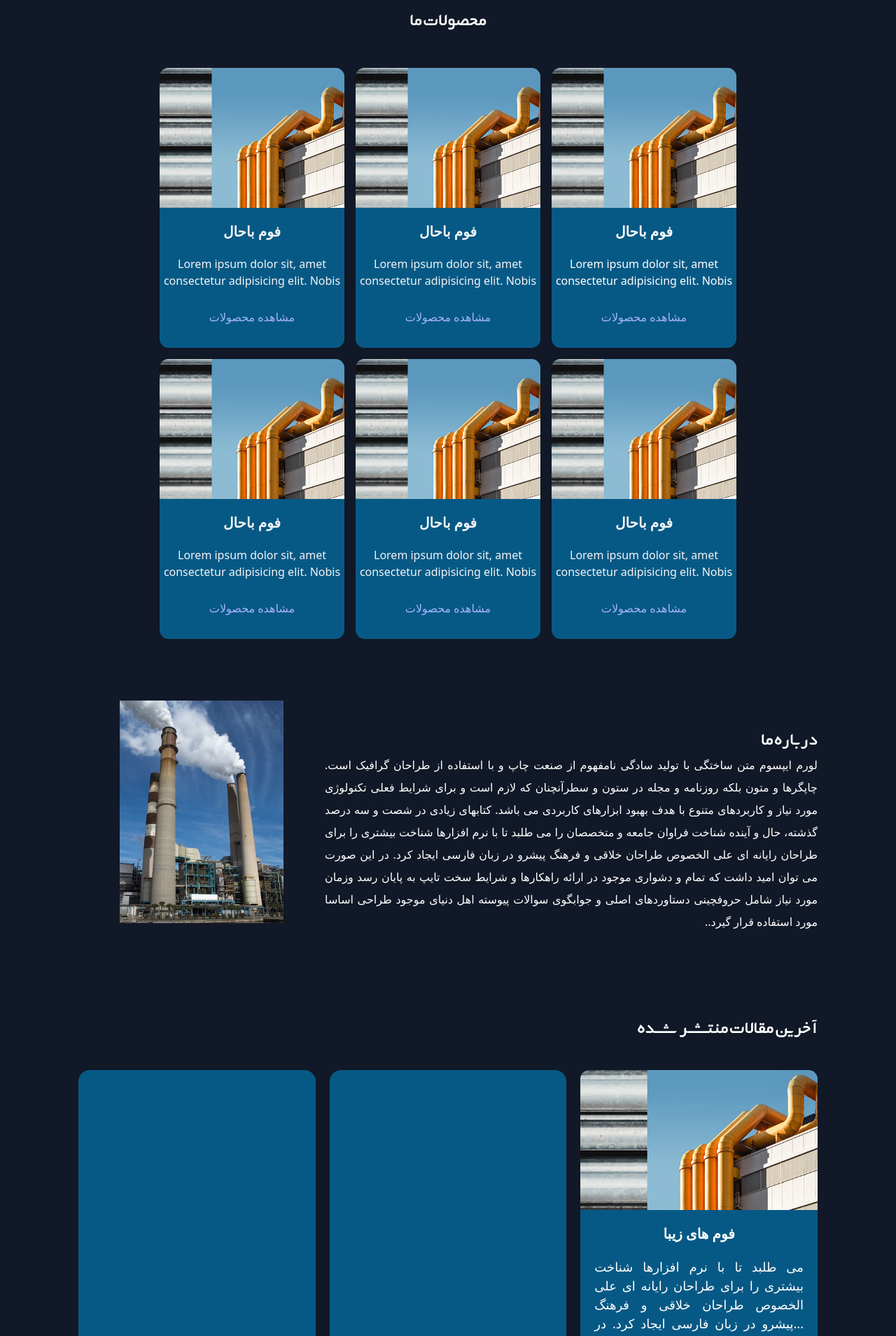
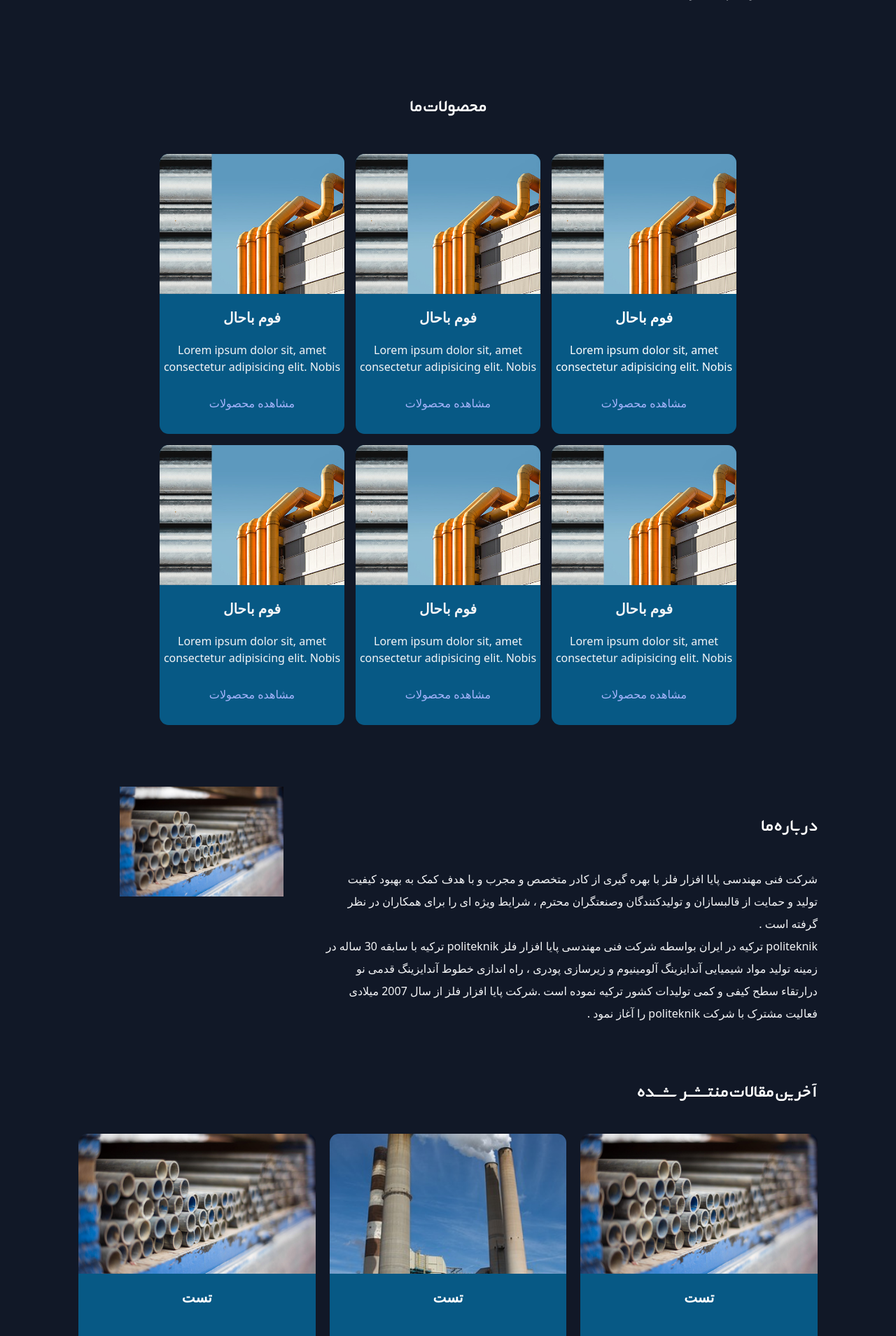
Before and after one commit to Nima-Hmz/WebProductPortal, a Django app: page / in a window 1280 px wide. Shown: the part 851-2760 px from the top of the page at 70% size. Run offline with Django 5.2, Linux system fonts and the light colour scheme; data comes from the database, SQL or seed files in the repository; both versions use the stored data as it was after the commit; style sheets or scripts are compiled from the project's sources; some libraries are stand-ins or nearby versions.

Commit message:
index fixed

```diff
--- a/home/admin.py
+++ b/home/admin.py
@@ -1,5 +1,5 @@
 from django.contrib import admin
-from .models import FirstTitle, ContactUs, AboutUs, Updating
+from .models import FirstTitle, ContactUs, AboutUs, Updating, IndexSwiper
 
 # Register your models here.
 
@@ -9,3 +9,4 @@ admin.site.register(FirstTitle)
 admin.site.register(ContactUs)
 admin.site.register(AboutUs)
 admin.site.register(Updating)
+admin.site.register(IndexSwiper)
--- a/home/context_processors.py
+++ b/home/context_processors.py
@@ -1,16 +1,18 @@
 from .models import ContactUs
 from .template_manager import language_switcher
-from .models import AboutUs
+from .models import AboutUs, FirstTitle
 
 def current_language(request):
 
     contactus = ContactUs.objects.first()
     aboutus = AboutUs.objects.first()
+    first_title = FirstTitle.objects.first()
     output = {}
     output.update(language_switcher(contactus, "contact"))
     output.update(language_switcher(aboutus, "about"))
     output['contact_phone'] = contactus.phone_number
     output['contact_email'] = contactus.email
     output['contact_location'] = contactus.location
+    output['web_title'] = first_title.fa_title
 
     return output
--- a/home/templates/home/index.html
+++ b/home/templates/home/index.html
@@ -7,15 +7,15 @@
             <div class="swiper-wrapper">
                 <!-- اسلاید‌ها -->
                 <div class="swiper-slide flex items-center justify-center  h-auto">
-                    <img src="{% static '/dist/was_ngo_main_co-Z6fY6hko.jpg' %}" alt="اسلاید 1"
+                    <img src="{{ index_swiper.image1.url }}" alt="اسلاید 1"
                         class="w-full  h-auto md:h-64 object-cover">
                 </div>
                 <div class="swiper-slide flex items-center justify-center  h-auto md:h-64">
-                    <img src="https://via.placeholder.com/1920x1080?text=اسلاید+2" alt="اسلاید 2"
+                    <img src="{{ index_swiper.image2.url }}" alt="اسلاید 2"
                         class="w-full  h-auto md:h-64 object-cover">
                 </div>
                 <div class="swiper-slide flex items-center justify-center  h-auto md:h-64">
-                    <img src="https://via.placeholder.com/1920x1080?text=اسلاید+3" alt="اسلاید 3"
+                    <img src="{{ index_swiper.image3.url }}" alt="اسلاید 3"
                         class="w-full  h-auto md:h-64 object-cover">
                 </div>
             </div>
@@ -24,33 +24,17 @@
         <!--    start about-->
         <div class="mt-10 flex flex-col md:flex-row">
             <div class="flex flex-col w-full md:w-7/12 ">
-                <h1 class="text-5xl font-extrabold font-yekanTittr text-white text-center md:text-right">فوم گستر تهران
+                <h1 class="text-5xl font-extrabold font-yekanTittr text-white text-center md:text-right">{{ index_title }}
                 </h1>
                 <p class="font-yekanMatn text-justify text-white pt-6 leading-9">
-                    لورم ایپسوم متن ساختگی با تولید سادگی نامفهوم از صنعت چاپ و با استفاده از طراحان گرافیک است. چاپگرها
-                    و
-                    متون
-                    بلکه روزنامه و مجله در ستون و سطرآنچنان که لازم است و برای شرایط فعلی تکنولوژی مورد نیاز و کاربردهای
-                    متنوع با
-                    هدف بهبود ابزارهای کاربردی می باشد. کتابهای زیادی در شصت و سه درصد گذشته، حال و آینده شناخت فراوان
-                    جامعه
-                    و
-                    متخصصان را می طلبد تا با نرم افزارها شناخت بیشتری را برای طراحان رایانه ای علی الخصوص طراحان خلاقی و
-                    فرهنگ
-                    پیشرو در زبان فارسی ایجاد کرد. در این صورت می توان امید داشت که تمام و دشواری موجود در ارائه
-                    راهکارها و
-                    شرایط
-                    سخت تایپ به پایان رسد وزمان مورد نیاز شامل حروفچینی دستاوردهای اصلی و جوابگوی سوالات پیوسته اهل
-                    دنیای
-                    موجود
-                    طراحی اساسا مورد استفاده قرار گیرد.
+                    {{ index_description|safe }}
                 </p>
             </div>
             <div class="w-full md:w-5/12 ">
                 <div class="w-full relative">
                     <img class="absolute w-full md:w-6/12 md:right-1/2 top-9 img-number1"
-                        src="{% static '/dist/power815799640-RBisT4c-.png' %}" alt="">
-                    <img class="absolute w-8/12 md:w-4/12 md:right-1/3 top-20 " src="{% static '/dist/paya-3-resize-Yg2vScDv.jpg' %}"
+                        src="{{index_image2.url}}" alt="">
+                    <img class="absolute w-8/12 md:w-4/12 md:right-1/3 top-20 " src="{{ index_image1.url }}"
                         alt="">
                 </div>
             </div>
@@ -159,21 +143,12 @@
             <div class=" text-right mt-10 w-full md:w-8/12">
                 <p
                     class="text-3xl md:mt-0 md:pt-0 mb-10 md:mb-0 font-yekanTittr dark:text-white text-white  font-bold text-center md:text-right">
-                    درباره ما</p>
-                <p class=" text-justify text-white mb-10 leading-8"> لورم ایپسوم متن ساختگی با تولید سادگی نامفهوم از
-                    صنعت چاپ و
-                    با
-                    استفاده از
-                    طراحان گرافیک است. چاپگرها و متون بلکه روزنامه و مجله در ستون و سطرآنچنان که لازم است و برای شرایط
-                    فعلی تکنولوژی مورد نیاز و کاربردهای متنوع با هدف بهبود ابزارهای کاربردی می باشد. کتابهای زیادی در
-                    شصت و سه درصد گذشته، حال و آینده شناخت فراوان جامعه و متخصصان را می طلبد تا با نرم افزارها شناخت
-                    بیشتری را برای طراحان رایانه ای علی الخصوص طراحان خلاقی و فرهنگ پیشرو در زبان فارسی ایجاد کرد. در
-                    این صورت می توان امید داشت که تمام و دشواری موجود در ارائه راهکارها و شرایط سخت تایپ به پایان رسد
-                    وزمان مورد نیاز شامل حروفچینی دستاوردهای اصلی و جوابگوی سوالات پیوسته اهل دنیای موجود طراحی اساسا
-                    مورد استفاده قرار گیرد..</p>
+                    {{ aboutus_title }}</p>
+                <p class=" text-justify text-white mb-10 leading-8">
+                    {{ about_description|safe }}</p>
             </div>
             <div class="photo w-full md:w-4/12 ">
-                <img class="w-8/12 mx-auto" src="{% static '/dist/power815799640-RBisT4c-.png' %}" alt="">
+                <img class="w-8/12 mx-auto" src="{{ about_image.url }}" alt="">
             </div>
         </div>
         <!-- end about us -->
@@ -187,28 +162,65 @@
             <div class="swiper-wrapper">
                 <div class="swiper-slide flex flex-col align-top bg-orange-600 dark:bg-sky-800">
                     <div class="blog-img">
-                        <img class="" src="{% static '/dist/paya-3-resize-Yg2vScDv.jpg' %}" alt="">
+                        <img class="" src="{{ article_image1.url }}" alt="">
                     </div>
                     <div class=" px-5">
-                        <p class="my-5 text-xl text-white font-bold">فوم های زیبا</p>
+                        <p class="my-5 text-xl text-white font-bold">{{ article_title1 }}</p>
                         <p class="text-justify text-white mb-10">
-                            می طلبد تا با نرم افزارها شناخت بیشتری را برای طراحان رایانه ای علی الخصوص طراحان
-                            خلاقی و فرهنگ
-                            ...پیشرو در زبان فارسی ایجاد کرد. در این صورت می توان و ر
+                            {{ article_description1|truncatewords:15|safe }}
                         </p>
-                        <a class="text-blue-300 " href="#">خواندن ادامه مقاله</a>
+                        <a class="text-blue-300 " href="{% url 'articles:article_detail' article_slug1 %}">خواندن ادامه مقاله</a>
                     </div>
                 </div>
-                <div class="swiper-slide  bg-orange-600 dark:bg-sky-800">
+                <div class="swiper-slide flex flex-col align-top bg-orange-600 dark:bg-sky-800">
+                    <div class="blog-img">
+                        <img class="" src="{{ article_image2.url }}" alt="">
+                    </div>
+                    <div class=" px-5">
+                        <p class="my-5 text-xl text-white font-bold">{{ article_title2 }}</p>
+                        <p class="text-justify text-white mb-10">
+                            {{ article_description2|truncatewords:15|safe }}
+                        </p>
+                        <a class="text-blue-300 " href="{% url 'articles:article_detail' article_slug2 %}">خواندن ادامه مقاله</a>
+                    </div>
+                </div>
+                <div class="swiper-slide flex flex-col align-top bg-orange-600 dark:bg-sky-800">
+                    <div class="blog-img">
+                        <img class="" src="{{ article_image3.url }}" alt="">
+                    </div>
+                    <div class=" px-5">
+                        <p class="my-5 text-xl text-white font-bold">{{ article_title3 }}</p>
+                        <p class="text-justify text-white mb-10">
+                            {{ article_description3|truncatewords:15|safe }}
+                        </p>
+                        <a class="text-blue-300 " href="{% url 'articles:article_detail' article_slug3 %}">خواندن ادامه مقاله</a>
+                    </div>
 
                 </div>
-                <div class="swiper-slide  bg-orange-600 dark:bg-sky-800">
+                <div class="swiper-slide flex flex-col align-top bg-orange-600 dark:bg-sky-800">
+                    <div class="blog-img">
+                        <img class="" src="{{ article_image4.url }}" alt="">
+                    </div>
+                    <div class=" px-5">
+                        <p class="my-5 text-xl text-white font-bold">{{ article_title4 }}</p>
+                        <p class="text-justify text-white mb-10">
+                            {{ article_description4|truncatewords:15|safe }}
+                        </p>
+                        <a class="text-blue-300 " href="{% url 'articles:article_detail' article_slug4 %}">خواندن ادامه مقاله</a>
+                    </div>
 
                 </div>
-                <div class="swiper-slide  bg-orange-600 dark:bg-sky-800">
-
-                </div>
-                <div class="swiper-slide  bg-orange-600 dark:bg-sky-800">
+                <div class="swiper-slide flex flex-col align-top bg-orange-600 dark:bg-sky-800">
+                    <div class="blog-img">
+                        <img class="" src="{{ article_image5.url }}" alt="">
+                    </div>
+                    <div class=" px-5">
+                        <p class="my-5 text-xl text-white font-bold">{{ article_title5 }}</p>
+                        <p class="text-justify text-white mb-10">
+                            {{ article_description5|truncatewords:15|safe }}
+                        </p>
+                        <a class="text-blue-300 " href="{% url 'articles:article_detail' article_slug5 %}">خواندن ادامه مقاله</a>
+                    </div>
 
                 </div>
 
@@ -216,7 +228,9 @@
             <div class="swiper-pagination"></div>
         </div>
         <div class="button pt-5">
+            <a href="{% url 'articles:article_list' %}">
             <button class="dark:bg-sky-700 bg-orange-500 p-2 text-white rounded-md"> همه مقالات</button>
+            </a>
         </div>
         <!-- end blogs -->
 
--- a/home/views.py
+++ b/home/views.py
@@ -2,7 +2,7 @@ from django.shortcuts import render
 from django.views import View
 from products.models import Category
 from articles.models import Article
-from .models import FirstTitle, AboutUs
+from .models import FirstTitle, AboutUs, IndexSwiper
 from .template_manager import language_switcher
 
 # Create your views here.
@@ -12,13 +12,18 @@ class IndexView(View):
 	def get(self, request):
 		first_title = FirstTitle.objects.first()
 		aboutus = AboutUs.objects.first()
+		index_swiper = IndexSwiper.objects.first()
 
 		context = {
 
 			'index_image1':first_title.image,
 			'index_image2':first_title.image2,
 			'about_image':aboutus.image,
+			'aboutus_title': aboutus.fa_title,
+			'about_description':aboutus.fa_description,
 			'main_index':True,
+			'index_swiper': index_swiper,
+
 
 		}
 
@@ -29,7 +34,7 @@ class IndexView(View):
 			context.update({f'category_image{i}':obj.image})
 			context.update({f'category_slug{i}':obj.slug})
 
-		for i, obj in enumerate(Article.objects.all()[:3], start=1):
+		for i, obj in enumerate(Article.objects.all()[:5], start=1):
 			context.update(language_switcher(obj, "article", f"{i}"))
 			context.update({f'article_image{i}':obj.thumbnail})
 			context.update({f'article_slug{i}':obj.slug})
--- a/templates/base.html
+++ b/templates/base.html
@@ -24,7 +24,7 @@
                     <!-- Logo -->
                     <div class="flex items-center">
                         <img src="https://via.placeholder.com/40" alt="Logo" class="h-10 w-auto">
-                        <span class="ml-3 text-xl font-bold">MyWebsite</span>
+                        <span class="ml-3 text-xl font-bold"> {{ web_title }} </span>
                     </div>
 
                     <!-- Navbar Items for Desktop (Including Theme Toggle) -->
```
Also changed, not shown: home/models.py (+12 -0 lines), db.sqlite3, home/migrations/0012_indexswiper.py (added), home/migrations/0013_alter_indexswiper_options.py (added), media/swiper/was_ngo_main_co.jpg (added), media/swiper/was_ngo_main_co_Ml8uaaJ.jpg (added), media/swiper/was_ngo_main_co_a0RhgNr.jpg (added).
